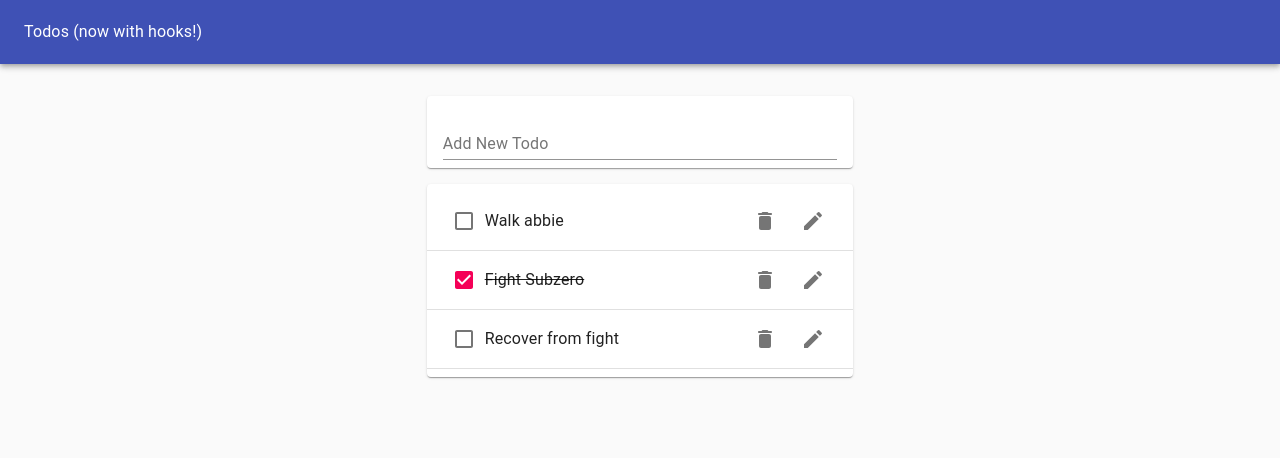
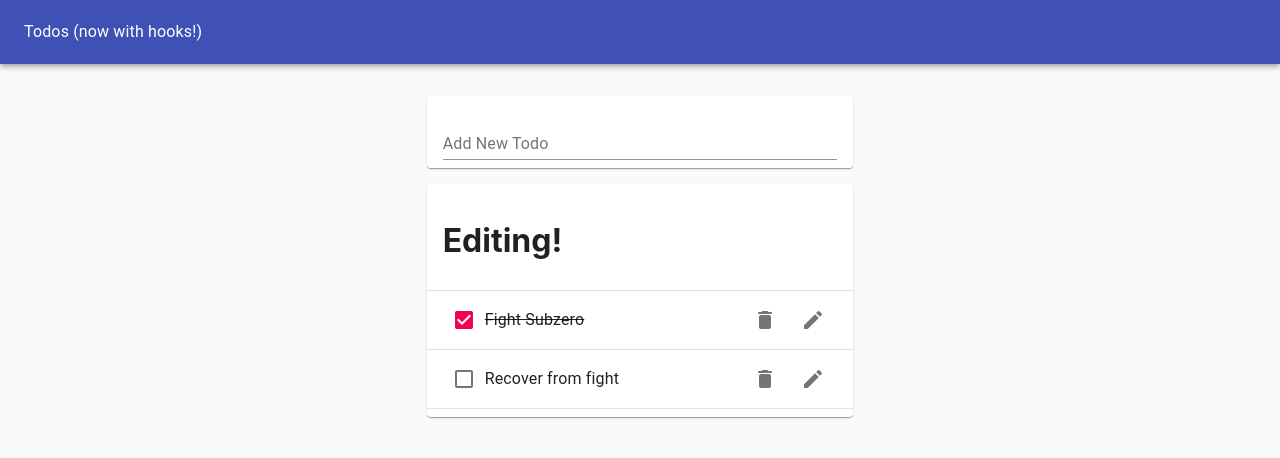
Before and after one commit to PeterJSims/todo_list, a React (Create React App) app: page / in a window 1280 px wide. Both pictures are taken after a click on the button 813 px from the left and 221 px from the top of the page. Shown: the top 458 px of the page. Built offline with nearby package versions, Linux system fonts and the light colour scheme.

Commit message:
imported/implement toggling hooks

```diff
--- a/src/Todo.js
+++ b/src/Todo.js
@@ -1,4 +1,5 @@
-import React from 'react';
+import React, { Fragment } from 'react';
+import useToggle from './hooks/useToggle';
 import ListItem from '@material-ui/core/ListItem';
 import ListItemText from '@material-ui/core/ListItemText';
 import Checkbox from '@material-ui/core/Checkbox';
@@ -8,18 +9,25 @@ import EditIcon from '@material-ui/icons/Edit';
 import ListItemSecondaryAction from '@material-ui/core/ListItemSecondaryAction';
 
 function Todo({ task, completed, removeTodo, id, toggleTodo }) {
+	const [ isEditing, toggle ] = useToggle();
 	return (
 		<ListItem>
+			{isEditing ? (
+				<h1>Editing!</h1>
+			) : (
+				<Fragment>
 					<Checkbox tabIndex={-1} checked={completed} onClick={() => toggleTodo(id)} />
 					<ListItemText style={{ textDecoration: completed ? 'line-through' : 'none' }}>{task} </ListItemText>
 					<ListItemSecondaryAction>
 						<IconButton aria-label="Delete" onClick={() => removeTodo(id)}>
 							<DeleteRoundedIcon />
 						</IconButton>
-				<IconButton aria-label="Edit">
+						<IconButton aria-label="Edit" onClick={toggle}>
 							<EditIcon />
 						</IconButton>
 					</ListItemSecondaryAction>
+				</Fragment>
+			)}
 		</ListItem>
 	);
 }
--- /dev/null
+++ b/src/hooks/useToggle.js
@@ -0,0 +1,12 @@
+import { useState } from 'react';
+function useToggle(initialValue = false) {
+	// call useState, 'reserve piece of state'
+	const [ state, setState ] = useState(initialValue);
+	const toggle = () => {
+		setState(!state);
+	};
+	//return piece of state and a function to toggle it
+	return [ state, toggle ];
+}
+
+export default useToggle;
```
Lines whose indentation alone changed are shown as unchanged.
